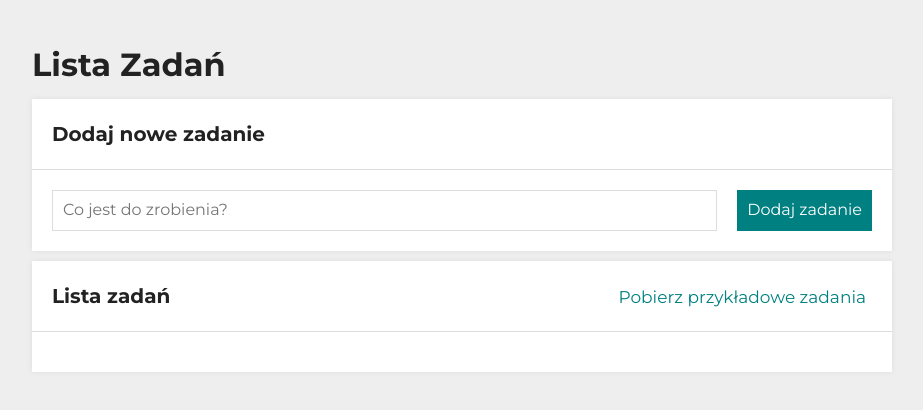
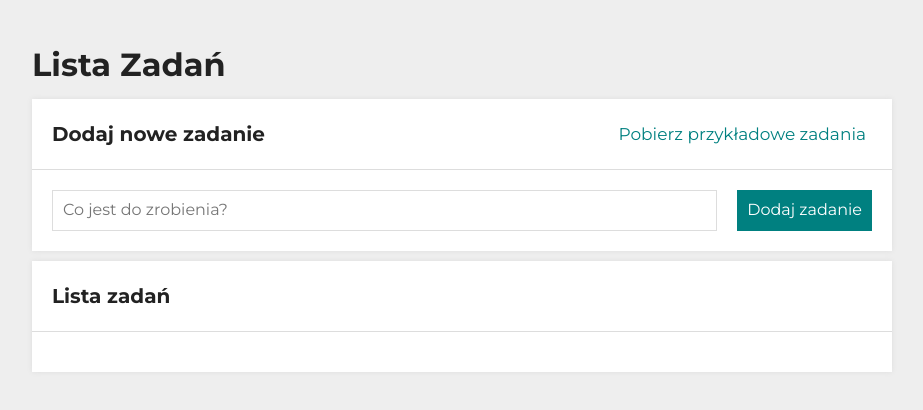
Before and after one commit to RadekW86/To-do-List, a React (Create React App) app: page / in a window 1280 px wide. Shown: the top 410 px of the page, without its empty margins (178-1101 px from the left). Built offline with nearby package versions, Linux system fonts and the light colour scheme.

Commit message:
the example tasks button moved to the top section

```diff
--- /dev/null
+++ b/src/features/tasks/Buttons/BottomButtons/index.js
@@ -0,0 +1,30 @@
+import { useSelector, useDispatch } from "react-redux";
+import { StyledButton } from "../styled.js";
+import {
+  selectTasksState,
+  toggleHideDone,
+  markAllDone,
+  fetchExampleTasks,
+} from "../../tasksSlice.js";
+
+const BottomButtons = () => {
+  const { taskTable, hideDone } = useSelector(selectTasksState);
+  const dispatch = useDispatch();
+
+  return (
+    taskTable.length > 0 && (
+      <div>
+        <StyledButton onClick={() => dispatch(toggleHideDone())}>
+          {hideDone ? "Pokaż" : "Ukryj"} ukończone
+        </StyledButton>
+        <StyledButton
+          onClick={() => dispatch(markAllDone())}
+          disabled={taskTable.every(({ done }) => done)}
+        >
+          Ukończ wszystkie
+        </StyledButton>
+      </div>
+    )
+  );
+};
+export default BottomButtons;
--- /dev/null
+++ b/src/features/tasks/Buttons/TopButton/index.js
@@ -0,0 +1,18 @@
+import { useSelector, useDispatch } from "react-redux";
+import { StyledButton } from "../styled.js";
+import { selectTasksState, fetchExampleTasks } from "../../tasksSlice.js";
+
+const TopButton = () => {
+  const { loading } = useSelector(selectTasksState);
+  const dispatch = useDispatch();
+
+  return (
+    <StyledButton
+      disabled={loading}
+      onClick={() => dispatch(fetchExampleTasks())}
+    >
+      {loading ? "loading..." : "Pobierz przykładowe zadania"}
+    </StyledButton>
+  );
+};
+export default TopButton;
--- a/src/features/tasks/Buttons/index.js
+++ /dev/null
@@ -1,35 +0,0 @@
-import { useSelector, useDispatch } from "react-redux";
-import { StyledButton } from "./styled.js";
-import {
-  selectTasksState,
-  toggleHideDone,
-  markAllDone,
-  fetchExampleTasks,
-} from "../tasksSlice.js";
-
-const Buttons = () => {
-  const { taskTable, hideDone } = useSelector(selectTasksState);
-  const dispatch = useDispatch();
-
-  return (
-    <div>
-      <StyledButton onClick={() => dispatch(fetchExampleTasks())}>
-        Pobierz przykładowe zadania
-      </StyledButton>
-      {taskTable.length > 0 && (
-        <div>
-          <StyledButton onClick={() => dispatch(toggleHideDone())}>
-            {hideDone ? "Pokaż" : "Ukryj"} ukończone
-          </StyledButton>
-          <StyledButton
-            onClick={() => dispatch(markAllDone())}
-            disabled={taskTable.every(({ done }) => done)}
-          >
-            Ukończ wszystkie
-          </StyledButton>
-        </div>
-      )}
-    </div>
-  );
-};
-export default Buttons;
--- a/src/features/tasks/Buttons/styled.js
+++ b/src/features/tasks/Buttons/styled.js
@@ -5,7 +5,7 @@ export const StyledButton = styled.button`
   border: none;
   background: transparent;
   margin: 0 0 0 20px;
-  transition: 0.4s;
+  transition: 0.25s;
   font-size: 17px;
 
   &:hover {
--- a/src/features/tasks/Tasks.js
+++ b/src/features/tasks/Tasks.js
@@ -1,7 +1,8 @@
 import Container from "../../common/Container";
 import Header from "../../common/Header";
 import Section from "../../common/Section";
-import Buttons from "./Buttons";
+import TopButton from "./Buttons/TopButton";
+import BottomButtons from "./Buttons/BottomButtons";
 import Form from "./Form";
 import List from "./List";
 
@@ -9,10 +10,14 @@ function Tasks() {
   return (
     <Container>
       <Header title="Lista Zadań" />
-      <Section title="Dodaj nowe zadanie" body={<Form />} />
+      <Section
+        title="Dodaj nowe zadanie"
+        extraHeaderContent={<TopButton />}
+        body={<Form />}
+      />
       <Section
         title="Lista zadań"
-        extraHeaderContent={<Buttons />}
+        extraHeaderContent={<BottomButtons />}
         body={<List />}
       />
     </Container>
--- a/src/features/tasks/tasksSaga.js
+++ b/src/features/tasks/tasksSaga.js
@@ -1,5 +1,10 @@
-import { takeLatest, call, put, takeEvery, select } from "redux-saga/effects";
-import { fetchExampleTasks, selectTaskTable, setTasks } from "./tasksSlice";
+import { call, put, takeEvery, select, debounce } from "redux-saga/effects";
+import {
+  fetchExampleTasks,
+  selectTaskTable,
+  setTasks,
+  setTasksFail,
+} from "./tasksSlice";
 import { getExampleTasks } from "./getExampleTaks";
 import { saveToLocalStorage } from "./tasksLocalStorage";
 
@@ -9,6 +14,7 @@ function* fetchExampleTasksHandler() {
     yield put(setTasks(exampleTasks));
   } catch (error) {
     yield call(alert, "Coś poszło nie tak");
+    yield put(setTasksFail());
   }
 }
 
@@ -18,6 +24,6 @@ function* saveToLocalStorageHandler() {
 }
 
 export function* tasksSaga() {
-  yield takeLatest(fetchExampleTasks.type, fetchExampleTasksHandler);
+  yield debounce(2000, fetchExampleTasks.type, fetchExampleTasksHandler);
   yield takeEvery("*", saveToLocalStorageHandler);
 }
--- a/src/features/tasks/tasksSlice.js
+++ b/src/features/tasks/tasksSlice.js
@@ -7,6 +7,7 @@ const tasksSlice = createSlice({
   initialState: {
     taskTable: loadFromLocalStorage(),
     hideDone: false,
+    loading: false,
   },
 
   reducers: {
@@ -29,9 +30,15 @@ const tasksSlice = createSlice({
         task.done = true;
       }
     },
-    fetchExampleTasks: () => {},
+    fetchExampleTasks: (state) => {
+      state.loading = true;
+    },
     setTasks: (state, { payload: tasks }) => {
+      state.loading = false;
       state.taskTable = tasks;
+    },
+    setTasksFail: (state) => {
+      state.loading = false;
     },
   },
 });
@@ -44,6 +51,7 @@ export const {
   markAllDone,
   fetchExampleTasks,
   setTasks,
+  setTasksFail,
 } = tasksSlice.actions;
 
 export const selectTasksState = (state) => state.tasks;
```
